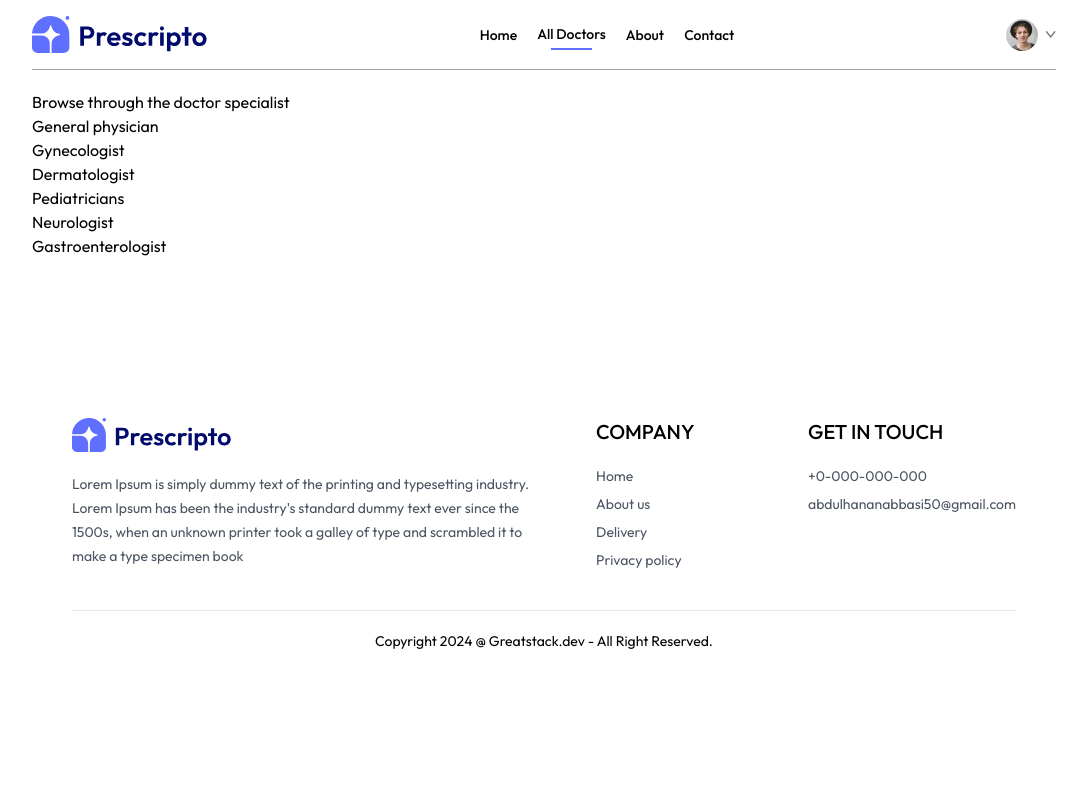
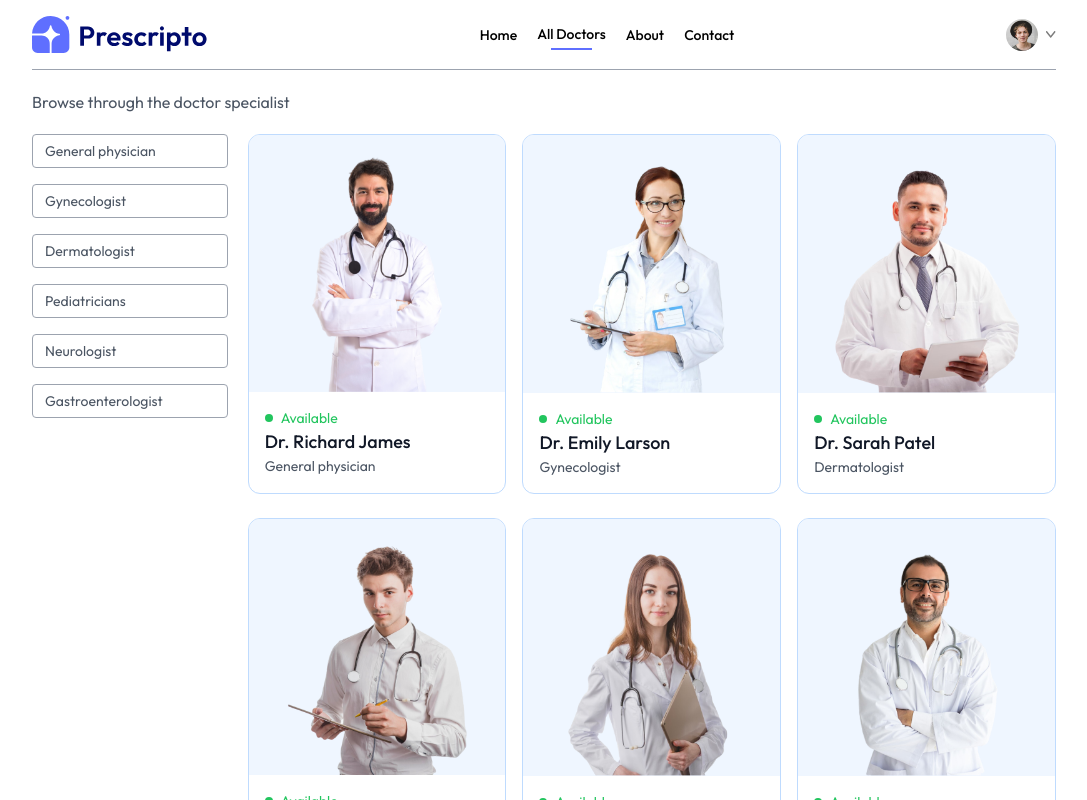
Before and after one commit to 123superhanan/appoinment-app, a React (Vite) app in the folder frontend/: page /doctors in a window 1280 px wide. Shown: the top 800 px of the page, without its empty margins (96-1183 px from the left). Built offline with nearby package versions, Linux system fonts and the light colour scheme.

Commit message:
doctors page filters functionality

```diff
--- a/frontend/src/pages/Doctors.jsx
+++ b/frontend/src/pages/Doctors.jsx
@@ -1,30 +1,48 @@
-import React, { useContext, useState } from 'react'
-import { useParams } from 'react-router-dom'
+import React, { useContext, useEffect, useState } from 'react'
+import { useNavigate, useParams } from 'react-router-dom'
 import { AppContext } from '../context/AppContext'
 
 const Doctors = () => {
 
 
   const {speciality} = useParams()
+  const navigate =  useNavigate()
+   //filteriing doctors data
+  const [filterDocs, setFilterDocs] = useState([])
+
+
   const {doctors} = useContext(AppContext)
 
-  //filteriing doctors data
-  const [filterDocs, setFilterDocs] = useState([])
+ const applyFilter = () => {
+
+      if (speciality){
+        setFilterDocs(doctors.filter(doc => doc.speciality === speciality))
+      }else{
+        setFilterDocs(doctors)
+      }
+ }
+
+ useEffect(() =>{
+
+  applyFilter()
+
+ },[doctors,speciality])
+
 
   return (
 
     <div>
-      <p>Browse  through the doctor specialist</p>
-      <div>
-        <div>
-            <p>General physician</p>
-            <p>Gynecologist</p>
-            <p>Dermatologist</p>
-            <p>Pediatricians</p>
-            <p>Neurologist</p>
-            <p>Gastroenterologist</p>
+      <p className='text-gray-600'>Browse  through the doctor specialist</p>
+      <div className='flex flex-col sm:flex-row gap-5 items-start mt-5'>
+        <div className=' flex flex-col gap-4 text-sm text-gray-600'>
+            <p onClick={() => speciality === "General physician" ? navigate('/doctors') : navigate('/doctors/General physician')} className={`w-[94vw] sm:w-auto pl-3 py-1.5 pr-16 border border-gray-400 rounded translate-all cursor-pointer`}>General physician</p>
+            <p onClick={() => speciality === "Gynecologist" ? navigate('/doctors') : navigate('/doctors/Gynecologist')} className={`w-[94vw] sm:w-auto pl-3 py-1.5 pr-16 border border-gray-400 rounded translate-all cursor-pointer`}>Gynecologist</p>
+            <p onClick={() => speciality === "Dermatologist" ? navigate('/doctors') : navigate('/doctors/Dermatologist')} className={`w-[94vw] sm:w-auto pl-3 py-1.5 pr-16 border border-gray-400 rounded translate-all cursor-pointer`}>Dermatologist</p>
+            <p onClick={() => speciality === "Pediatricians" ? navigate('/doctors') : navigate('/doctors/Pediatricians')} className={`w-[94vw] sm:w-auto pl-3 py-1.5 pr-16 border border-gray-400 rounded translate-all cursor-pointer`}>Pediatricians</p>
+            <p onClick={() => speciality === "Neurologist" ? navigate('/doctors') : navigate('/doctors/Neurologist')} className={`w-[94vw] sm:w-auto pl-3 py-1.5 pr-16 border border-gray-400 rounded translate-all cursor-pointer`}>Neurologist</p>
+            <p onClick={() => speciality === "Gastroenterologist" ? navigate('/doctors') : navigate('/doctors/Gastroenterologist')} className={`w-[94vw] sm:w-auto pl-3 py-1.5 pr-16 border border-gray-400 rounded translate-all cursor-pointer`}>Gastroenterologist</p>
         </div>
-        <div>
+        <div className='w-full grid grid-cols-auto gap-4 gap-y-6'>
           {
       filterDocs.map((item, index) => (
         <div onClick={() => navigate(`/appointment/${item._id}`)} key={index}  className='border border-blue-200 rounded-xl overflow-hidden hover:translate-y-[-10px] transition-all duration-500'>
```
